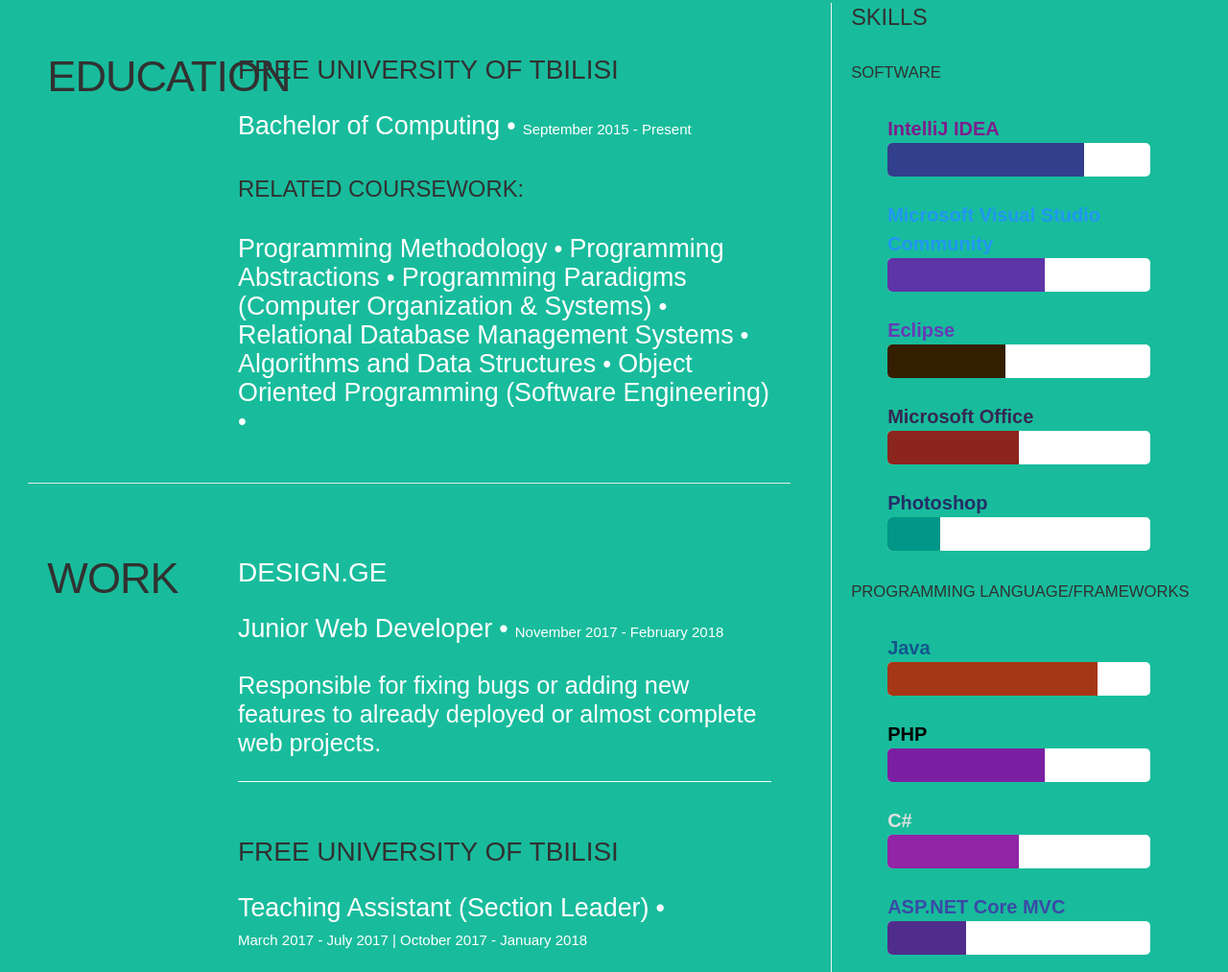
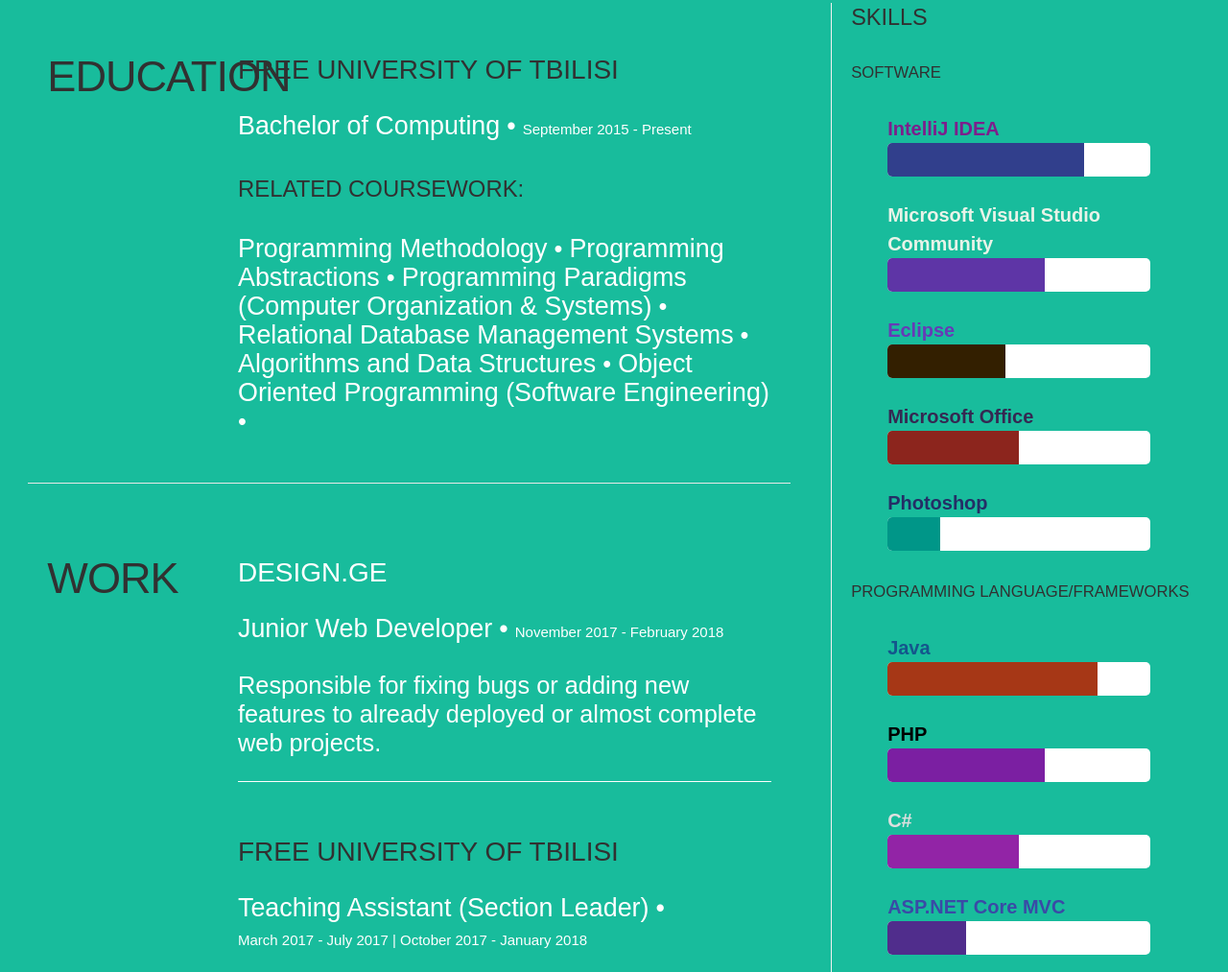
Before and after one commit to nbarateli/nbarateli.github.io, a website with bundled scripts: page index.html in a window 1280 px wide. Shown: the part 691-1704 px from the top of the page at 96% size. Built offline with nearby package versions, Linux system fonts and the light colour scheme.

Commit message:
updated vs text color

```diff
--- a/index.html
+++ b/index.html
@@ -224,7 +224,7 @@
 
           <div class="bar-1">
             <div class="title" style="color: #525252;">
-              <a href="https://www.visualstudio.com/vs/community/" style="color: #2196f3" target="_blank">Microsoft
+              <a href="https://www.visualstudio.com/vs/community/" style="color: #e8f3e8" target="_blank">Microsoft
                 Visual Studio Community</a>
             </div>
             <div class="bar" data-width="60%">
```
